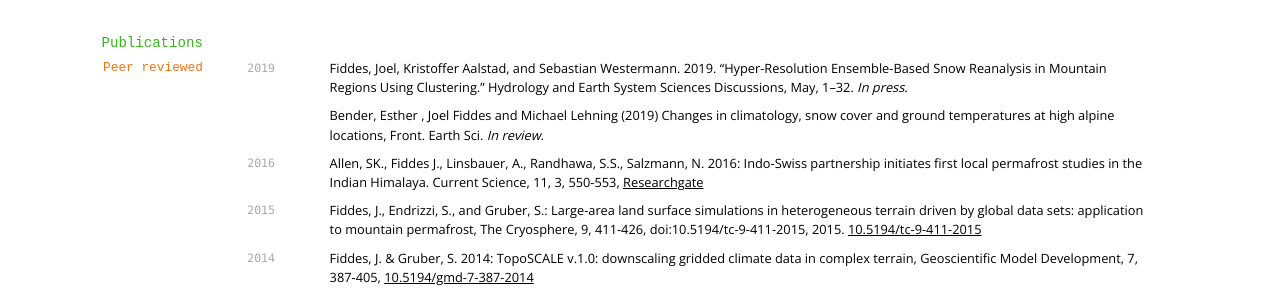
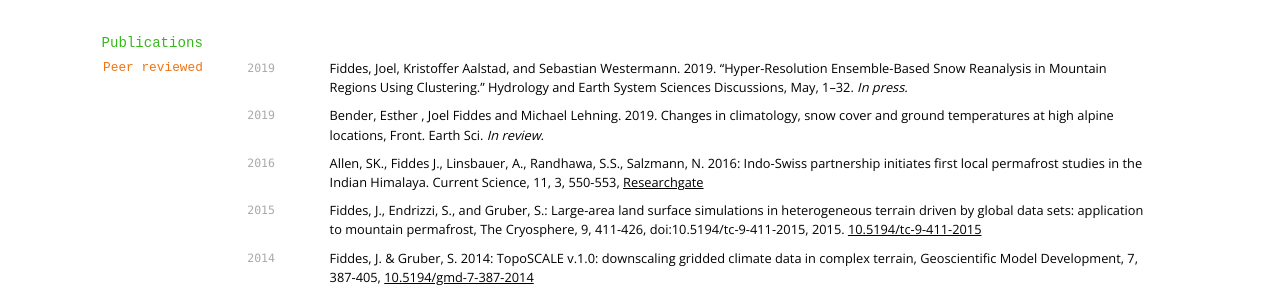
Before and after one commit to joelfiddes/cv-markdown, a Jekyll site: the page built from index.md, in a window 1280 px wide and 1400 px high, scrolled down 1760 px. Shown: the part 154-452 px from the top of the window. Built offline with Jekyll 4.4.1, drawn with Linux system fonts in a browser that asks for light colours; nearby versions of some CDN libraries.

Commit message:
cv edits

```diff
--- a/index.md
+++ b/index.md
@@ -154,7 +154,8 @@ Field training in glacio-hydrological methods.
 `2019`
 Fiddes, Joel, Kristoffer Aalstad, and Sebastian Westermann. 2019. “Hyper-Resolution Ensemble-Based Snow Reanalysis in Mountain Regions Using Clustering.” Hydrology and Earth System Sciences Discussions, May, 1–32. _In press._
 
-Bender, Esther ,  Joel Fiddes and  Michael Lehning (2019) Changes in climatology, snow cover and ground temperatures at high alpine locations, Front. Earth Sci. _In review._
+`2019`
+Bender, Esther ,  Joel Fiddes and  Michael Lehning. 2019. Changes in climatology, snow cover and ground temperatures at high alpine locations, Front. Earth Sci. _In review._
 
 `2016`
 Allen, SK., Fiddes J., Linsbauer, A., Randhawa, S.S., Salzmann, N. 2016: Indo-Swiss partnership initiates first local permafrost studies in the Indian Himalaya.
```
Also changed, not shown: other parts of index.md (+1 -1 lines), 1 other file.
